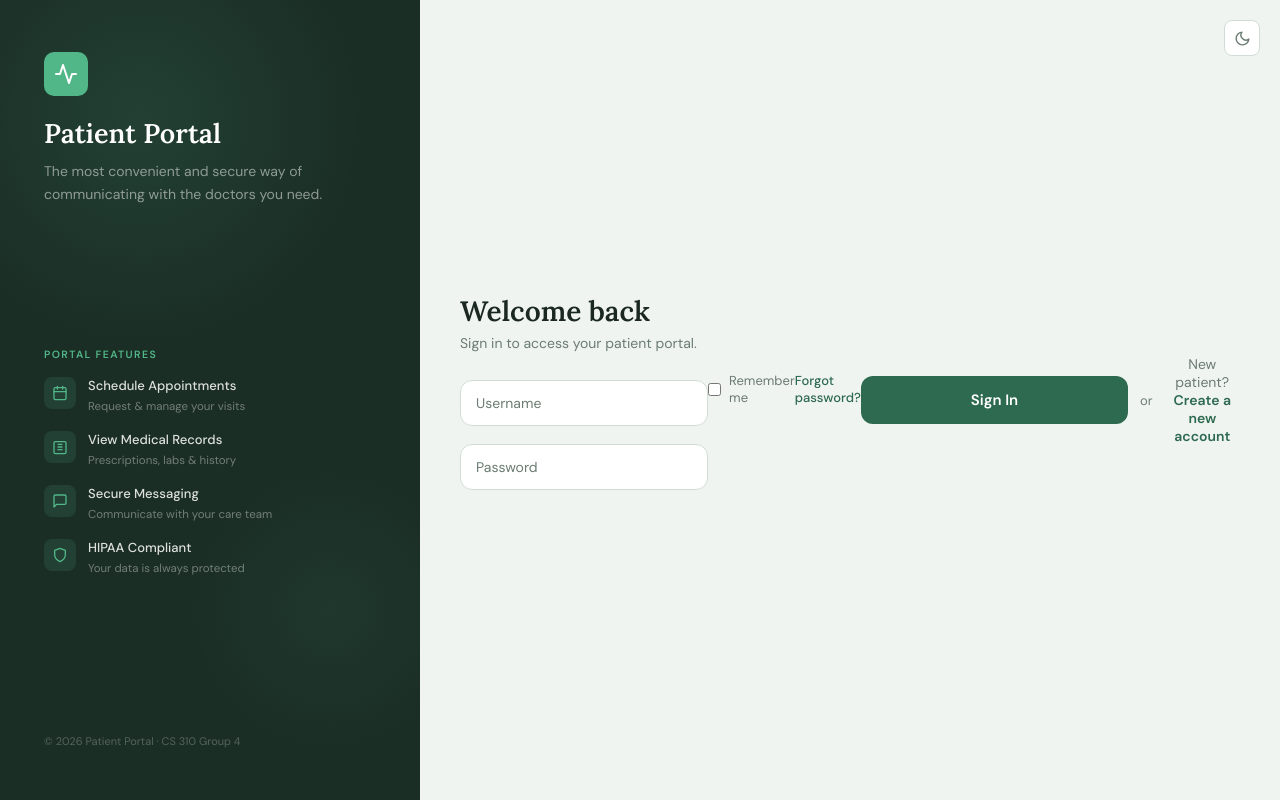
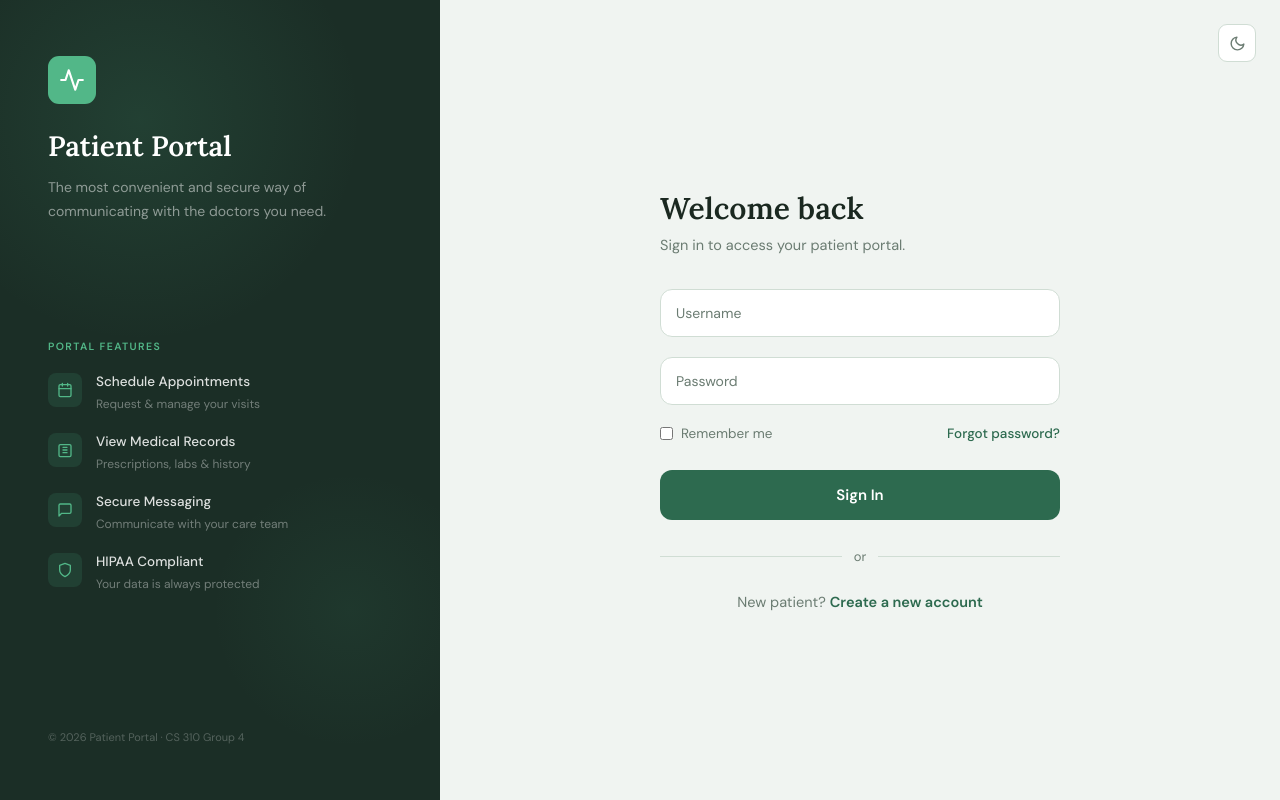
Before and after one commit to BrandonAnderson27/Patient-Portal, a Django app: template accounts/templates/accounts/login.html in a window 1280 px wide. Run offline with Django 5.2, Linux system fonts and the light colour scheme; the template is opened without the code that fills it, so the values that code supplies are empty.

Commit message:
login page bug fix, prescription writing bug fix

```diff
--- a/accounts/templates/accounts/login.html
+++ b/accounts/templates/accounts/login.html
@@ -64,59 +64,57 @@
     .toast.error { border-left-color: #e05c5c; }
 
     /* Layout */
-    .page { min-height: 100vh; display: grid; grid-template-columns: 420px 1fr; }
+    .page { min-height: 100vh; display: grid; grid-template-columns: 440px 1fr; }
 
     /* Left panel */
-    .left { background: var(--panel); padding: 52px 44px; display: flex; flex-direction: column; justify-content: space-between; position: relative; overflow: hidden; }
+    .left { background: var(--panel); padding: 56px 48px; display: flex; flex-direction: column; justify-content: space-between; position: relative; overflow: hidden; }
     .left::before { content: ''; position: absolute; width: 480px; height: 480px; border-radius: 50%; background: radial-gradient(circle, rgba(82,183,136,0.13) 0%, transparent 65%); top: -120px; left: -100px; pointer-events: none; }
     .left::after { content: ''; position: absolute; width: 300px; height: 300px; border-radius: 50%; background: radial-gradient(circle, rgba(82,183,136,0.07) 0%, transparent 65%); bottom: 40px; right: -60px; pointer-events: none; }
     .brand { position: relative; z-index: 1; }
-    .logo-mark { width: 44px; height: 44px; border-radius: 10px; background: var(--accent2); display: flex; align-items: center; justify-content: center; margin-bottom: 20px; }
-    .logo-mark svg { width: 24px; height: 24px; }
-    .brand h1 { font-family: 'Lora', serif; font-size: 27px; font-weight: 600; color: #fff; margin-bottom: 10px; }
-    .brand p { font-size: 14px; color: rgba(255,255,255,0.5); line-height: 1.65; }
+    .logo-mark { width: 48px; height: 48px; border-radius: 11px; background: var(--accent2); display: flex; align-items: center; justify-content: center; margin-bottom: 24px; }
+    .logo-mark svg { width: 26px; height: 26px; }
+    .brand h1 { font-family: 'Lora', serif; font-size: 28px; font-weight: 600; color: #fff; margin-bottom: 12px; }
+    .brand p { font-size: 14px; color: rgba(255,255,255,0.5); line-height: 1.7; max-width: 300px; }
     .features { position: relative; z-index: 1; }
-    .feat-label { font-size: 10.5px; font-weight: 600; letter-spacing: 0.13em; text-transform: uppercase; color: var(--accent2); margin-bottom: 16px; }
-    .feat { display: flex; align-items: flex-start; gap: 12px; margin-bottom: 16px; }
-    .feat-icon { width: 32px; height: 32px; border-radius: 8px; background: rgba(82,183,136,0.13); display: flex; align-items: center; justify-content: center; flex-shrink: 0; }
+    .feat-label { font-size: 10.5px; font-weight: 600; letter-spacing: 0.13em; text-transform: uppercase; color: var(--accent2); margin-bottom: 20px; }
+    .feat { display: flex; align-items: flex-start; gap: 14px; margin-bottom: 20px; }
+    .feat-icon { width: 34px; height: 34px; border-radius: 8px; background: rgba(82,183,136,0.13); display: flex; align-items: center; justify-content: center; flex-shrink: 0; }
     .feat-icon svg { width: 16px; height: 16px; stroke: var(--accent2); fill: none; stroke-width: 2; stroke-linecap: round; stroke-linejoin: round; }
-    .feat-text p { font-size: 13px; font-weight: 500; color: rgba(255,255,255,0.85); }
-    .feat-text span { font-size: 11.5px; color: rgba(255,255,255,0.38); }
+    .feat-text p { font-size: 13.5px; font-weight: 500; color: rgba(255,255,255,0.85); margin-bottom: 2px; }
+    .feat-text span { font-size: 12px; color: rgba(255,255,255,0.38); }
     .left-foot { font-size: 11px; color: rgba(255,255,255,0.25); position: relative; z-index: 1; }
 
     /* Right panel */
-    .right { display: flex; align-items: center; justify-content: center; padding: 48px 40px; position: relative; }
-    .theme-btn { position: absolute; top: 20px; right: 20px; width: 36px; height: 36px; border-radius: 8px; border: 1.5px solid var(--border); background: var(--surface); cursor: pointer; display: flex; align-items: center; justify-content: center; transition: all .16s; }
+    .right { display: flex; align-items: center; justify-content: center; padding: 60px 48px; position: relative; background: var(--bg); }
+    .theme-btn { position: absolute; top: 24px; right: 24px; width: 38px; height: 38px; border-radius: 9px; border: 1.5px solid var(--border); background: var(--surface); cursor: pointer; display: flex; align-items: center; justify-content: center; transition: all .16s; }
     .theme-btn:hover { border-color: var(--accent); background: var(--accent-pale); }
     .theme-btn svg { width: 17px; height: 17px; stroke: var(--muted); fill: none; stroke-width: 2; stroke-linecap: round; stroke-linejoin: round; }
-    .card { width: 100%; max-width: 440px; animation: slideIn .5s ease both; }
+
+    /* Card */
+    .card { width: 100%; max-width: 400px; animation: slideIn .5s ease both; }
     @keyframes slideIn { from{opacity:0;transform:translateY(20px)} to{opacity:1;transform:translateY(0)} }
 
-
-
     /* Head */
-    .head { margin-bottom: 28px; }
-    .head h2 { font-family: 'Lora', serif; font-size: 28px; font-weight: 600; color: var(--text); margin-bottom: 5px; }
-    .head p { font-size: 14px; color: var(--muted); }
+    .head { margin-bottom: 32px; }
+    .head h2 { font-family: 'Lora', serif; font-size: 30px; font-weight: 600; color: var(--text); margin-bottom: 8px; }
+    .head p { font-size: 14.5px; color: var(--muted); line-height: 1.5; }
 
     /* Floating label fields */
-    .field { margin-bottom: 18px; position: relative; }
+    .field { margin-bottom: 20px; position: relative; }
     .field-wrap { position: relative; }
-    .field input { width: 100%; padding: 18px 16px 8px; border: 1.5px solid var(--border); border-radius: var(--radius); background: var(--surface); font-family: 'DM Sans', sans-serif; font-size: 14px; color: var(--text); outline: none; transition: border-color .18s, box-shadow .18s; }
+    .field input { width: 100%; padding: 20px 16px 8px; border: 1.5px solid var(--border); border-radius: var(--radius); background: var(--surface); font-family: 'DM Sans', sans-serif; font-size: 14px; color: var(--text); outline: none; transition: border-color .18s, box-shadow .18s; }
     .field input:focus { border-color: var(--accent); box-shadow: 0 0 0 3px rgba(45,106,79,0.1); }
     .field label { position: absolute; left: 16px; top: 50%; transform: translateY(-50%); font-size: 14px; color: var(--muted); pointer-events: none; transition: all .18s; }
     .field input:focus ~ label, .field input:not(:placeholder-shown) ~ label { top: 10px; transform: none; font-size: 11px; font-weight: 600; color: var(--accent); letter-spacing: 0.05em; text-transform: uppercase; }
     .field input::placeholder { color: transparent; }
 
-
-
-    .row { display: flex; align-items: center; justify-content: space-between; margin-bottom: 22px; }
-    .check-label { display: flex; align-items: center; gap: 8px; font-size: 13px; color: var(--muted); cursor: pointer; }
+    .row { display: flex; align-items: center; justify-content: space-between; margin-bottom: 28px; }
+    .check-label { display: flex; align-items: center; gap: 8px; font-size: 13.5px; color: var(--muted); cursor: pointer; }
     .check-label input { accent-color: var(--accent); }
-    .forgot { font-size: 13px; color: var(--accent); text-decoration: none; font-weight: 500; }
+    .forgot { font-size: 13.5px; color: var(--accent); text-decoration: none; font-weight: 500; }
     .forgot:hover { text-decoration: underline; }
 
-    .btn { width: 100%; padding: 14px; background: var(--accent); color: #fff; border: none; border-radius: var(--radius); font-family: 'DM Sans', sans-serif; font-size: 15px; font-weight: 600; cursor: pointer; transition: all .2s; position: relative; overflow: hidden; }
+    .btn { width: 100%; padding: 15px; background: var(--accent); color: #fff; border: none; border-radius: var(--radius); font-family: 'DM Sans', sans-serif; font-size: 15px; font-weight: 600; cursor: pointer; transition: all .2s; position: relative; overflow: hidden; }
     .btn:hover { background: var(--panel2); transform: translateY(-1px); box-shadow: var(--shadow2); }
     .btn:active { transform: scale(0.99); }
     .btn .spinner { display: none; width: 18px; height: 18px; border: 2px solid rgba(255,255,255,0.3); border-top-color: #fff; border-radius: 50%; animation: spin .6s linear infinite; margin: 0 auto; }
@@ -124,22 +122,22 @@
     .btn.loading .spinner { display: block; }
     @keyframes spin { to{transform:rotate(360deg)} }
 
-    .sep { display: flex; align-items: center; gap: 12px; margin: 22px 0; color: var(--muted); font-size: 13px; }
+    .sep { display: flex; align-items: center; gap: 12px; margin: 28px 0; color: var(--muted); font-size: 13px; }
     .sep::before, .sep::after { content: ''; flex: 1; height: 1px; background: var(--border); }
-    .alt { text-align: center; font-size: 14px; color: var(--muted); }
+    .alt { text-align: center; font-size: 14.5px; color: var(--muted); }
     .alt a { color: var(--accent); font-weight: 600; text-decoration: none; }
     .alt a:hover { text-decoration: underline; }
 
     /* Error/success messages */
-    .msgs { margin-bottom: 18px; }
-    .msg { padding: 11px 14px; border-radius: 9px; font-size: 13px; margin-bottom: 7px; display: flex; align-items: center; gap: 8px; }
+    .msgs { margin-bottom: 24px; }
+    .msg { padding: 12px 14px; border-radius: 9px; font-size: 13.5px; margin-bottom: 8px; display: flex; align-items: center; gap: 8px; }
     .msg.error { background: var(--error-bg); color: var(--error); border: 1px solid var(--error-border); }
     .msg.success { background: var(--success-bg); color: var(--success); border: 1px solid var(--success-border); }
 
     @media (max-width: 780px) {
       .page { grid-template-columns: 1fr; }
       .left { display: none; }
-      .right { padding: 36px 20px; }
+      .right { padding: 48px 24px; }
     }
   </style>
 </head>
@@ -209,8 +207,6 @@
           </div>
         </div>
 
-        </div>
-
         <div class="row">
           <label class="check-label"><input type="checkbox" name="remember"/> Remember me</label>
           <a href="#" class="forgot">Forgot password?</a>
@@ -246,7 +242,6 @@
       : '<circle cx="12" cy="12" r="5"/><path d="M12 1v2M12 21v2M4.22 4.22l1.42 1.42M18.36 18.36l1.42 1.42M1 12h2M21 12h2M4.22 19.78l1.42-1.42M18.36 5.64l1.42-1.42"/>';
   }
 
-
   function handleSubmit(form) {
     const btn = document.getElementById('submit-btn');
     btn.classList.add('loading');
--- a/accounts/templates/accounts/provider_dashboard.html
+++ b/accounts/templates/accounts/provider_dashboard.html
@@ -451,8 +451,8 @@
                 <div class="field-wrap">
                   <select name="patient_id" required>
                     <option value="" disabled selected></option>
-                    {% for appt in upcoming_appointments %}
-                      <option value="{{ appt.patient.id }}">{{ appt.patient }}</option>
+                    {% for patient in patients %}
+                      <option value="{{ patient.id }}">{{ patient }}</option>
                     {% endfor %}
                   </select>
                   <label>Select Patient</label>
```
Also changed, not shown: accounts/views.py (+9 -0 lines).
